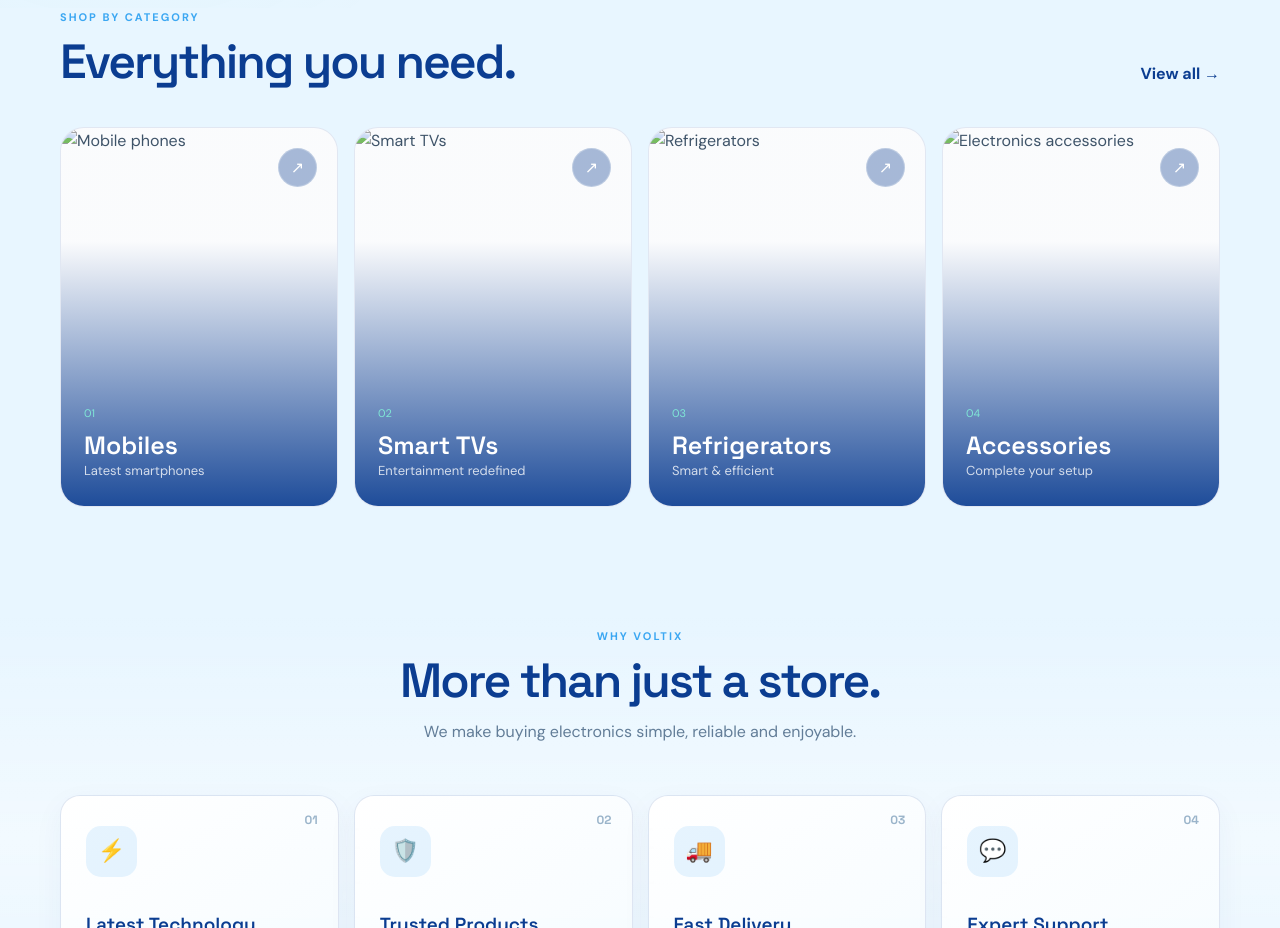
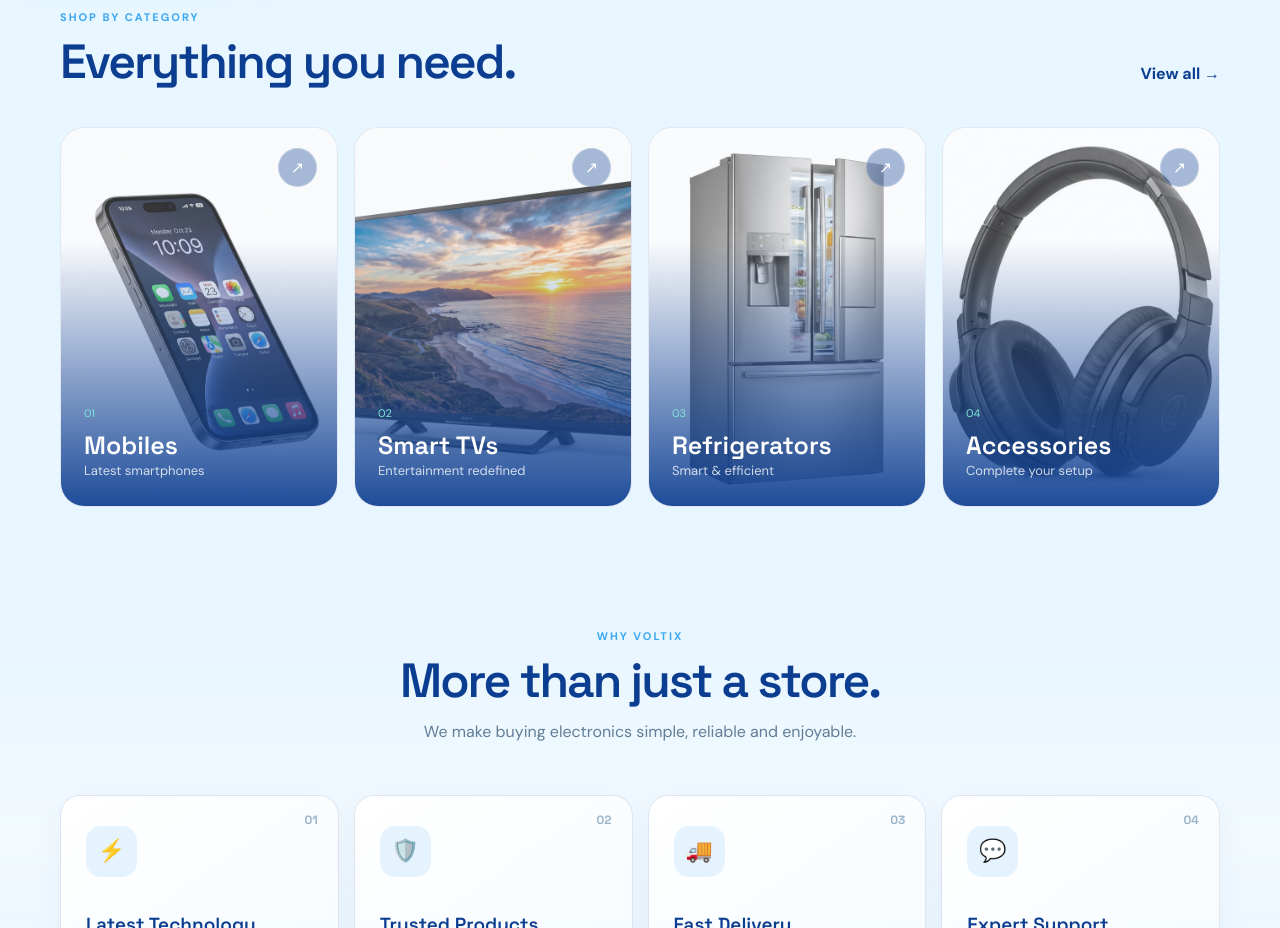
Before and after one commit to Theshivam12/elctronics_demo, a plain HTML site: page index.html in a window 1280 px wide. Shown: the part 792-1720 px from the top of the page. Drawn offline with Linux system fonts and the light colour scheme.

Commit message:
Update index.html

```diff
--- a/index.html
+++ b/index.html
@@ -139,19 +139,19 @@
     </div>
     <div class="category-grid">
       <a href="shop.html?category=mobile" class="category-card reveal">
-        <div class="category-image"><img src="images/mobilephone.jpg" alt="Mobile phones" loading="lazy"></div>
+        <div class="category-image"><img src="mobilephone.jpg" alt="Mobile phones" loading="lazy"></div>
         <div class="category-content"><span>01</span><h3>Mobiles</h3><p>Latest smartphones</p></div><div class="category-arrow">↗</div>
       </a>
       <a href="shop.html?category=tv" class="category-card reveal">
-        <div class="category-image"><img src="images/television.jpg" alt="Smart TVs" loading="lazy"></div>
+        <div class="category-image"><img src="television.jpg" alt="Smart TVs" loading="lazy"></div>
         <div class="category-content"><span>02</span><h3>Smart TVs</h3><p>Entertainment redefined</p></div><div class="category-arrow">↗</div>
       </a>
       <a href="shop.html?category=refrigerator" class="category-card reveal">
-        <div class="category-image"><img src="images/fridge.jpg" alt="Refrigerators" loading="lazy"></div>
+        <div class="category-image"><img src="fridge.jpg" alt="Refrigerators" loading="lazy"></div>
         <div class="category-content"><span>03</span><h3>Refrigerators</h3><p>Smart & efficient</p></div><div class="category-arrow">↗</div>
       </a>
       <a href="shop.html?category=accessories" class="category-card reveal">
-        <div class="category-image"><img src="images/headphone.jpg" alt="Electronics accessories" loading="lazy"></div>
+        <div class="category-image"><img src="headphone.jpg" alt="Electronics accessories" loading="lazy"></div>
         <div class="category-content"><span>04</span><h3>Accessories</h3><p>Complete your setup</p></div><div class="category-arrow">↗</div>
       </a>
     </div>
```
